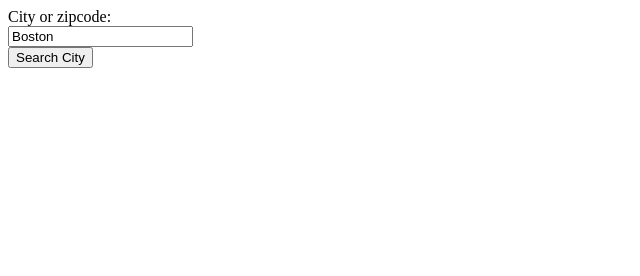
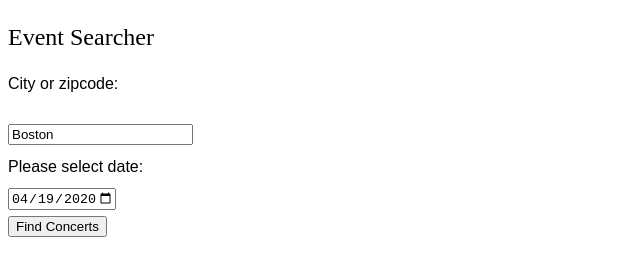
Before and after one commit to Mengqiao-Cai/cs411-project, a website: page www/index.html in a window 1280 px wide. Shown: the whole page, without its empty margins (0-640 px from the left). Drawn offline with nearby package versions, Linux system fonts and the light colour scheme.

Commit message:
added calender feature

```diff
--- a/app.js
+++ b/app.js
@@ -14,10 +14,11 @@ app.use(express.static('public'));
 
 app.get('/events', (req, res) => {
   const city = req.query.city;
+  const date = req.query.date
   console.log(req);
   const options = {
     'method': 'GET',
-    'url': `https://app.ticketmaster.com/discovery/v2/events.json?classificationName=music&city=${city}&apikey=bmaBdvvoasFwssS77Hqo2xUwqQJAeFPh`,
+    'url': `https://app.ticketmaster.com/discovery/v2/events.json?classificationName=music&city=${city}&apikey=bmaBdvvoasFwssS77Hqo2xUwqQJAeFPh&`,
     'headers': {
       'Cookie': 'TMSO=seed=1daad088cf24&exp=1586629516&kid=key1&sig=0x4ce6c5d5ddef1485eca8c516309683d7597d067614bf7aa50210176cab6dc697a4f96ef0f9488028dd83429991ec6ac77e0fc70c49697590fedf25a8098384ba'
     }
--- a/www/index.html
+++ b/www/index.html
@@ -1,15 +1,34 @@
 <!DOCTYPE html>
 <html>
-
 <head>
 </head>
+<style>
+    label {
+    display: block;
+    font: 1rem 'Fira Sans', sans-serif;
+    }
 
+    input,
+    label {
+        margin: .4rem 0;
+    }
+    p{
+        font-size: x-large;
+    }
+</style>
 <body>
+    <p>Event Searcher</p>
     <form id="form">
         <label>City or zipcode:</label><br>
         <input type="text" id="city" name="city" value="Boston"><br>
-        <button>Search City</button>
     </form>
+    <label for="start">Please select date:</label>
+
+    <input type="date" id="date"
+       value="2020-04-19"
+       min="2020-01-01" max="2022-12-31">
+    <br>
+    <button id="search">Find Concerts</button>
     <div id="events"></div>
 
     <script src="https://ajax.googleapis.com/ajax/libs/jquery/3.4.1/jquery.min.js"></script>
--- a/www/index.js
+++ b/www/index.js
@@ -1,12 +1,13 @@
 $(window).on('load', function () {
-    $('#form').on('submit', function (e) {
+    $('#search').on('click', function (e) {
         e.preventDefault();
         const city = $('#city').val();
+        const date = $('#date').val();
 
         console.log('Sending ajax');
         const options = {
             type: 'GET',
-            url: `http://localhost:3000/events?city=${city}`
+            url: `http://localhost:3000/events?city=${city}&date=${date}`
         };
         $.ajax(options).done(function (data) {
             document.getElementById('events').appendChild(makeUL(data));
```
